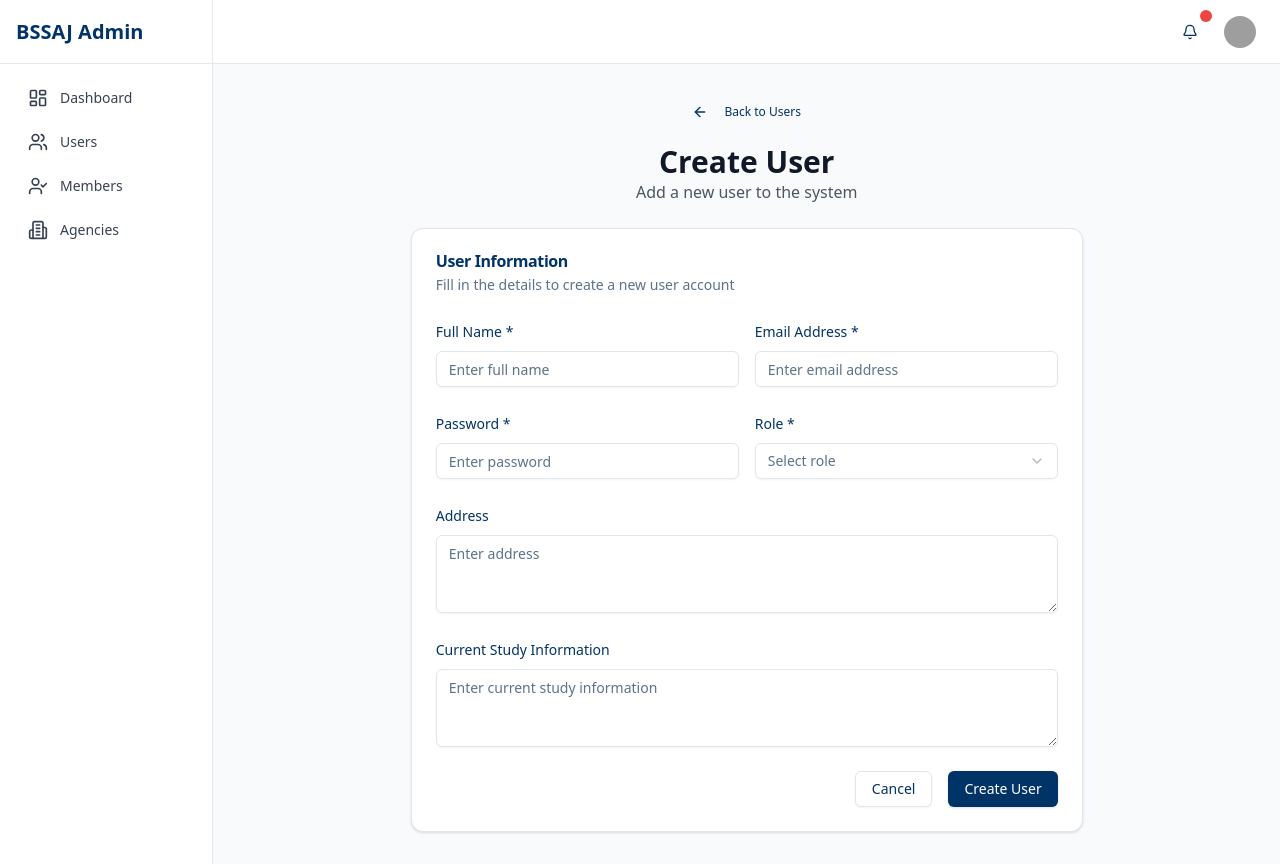
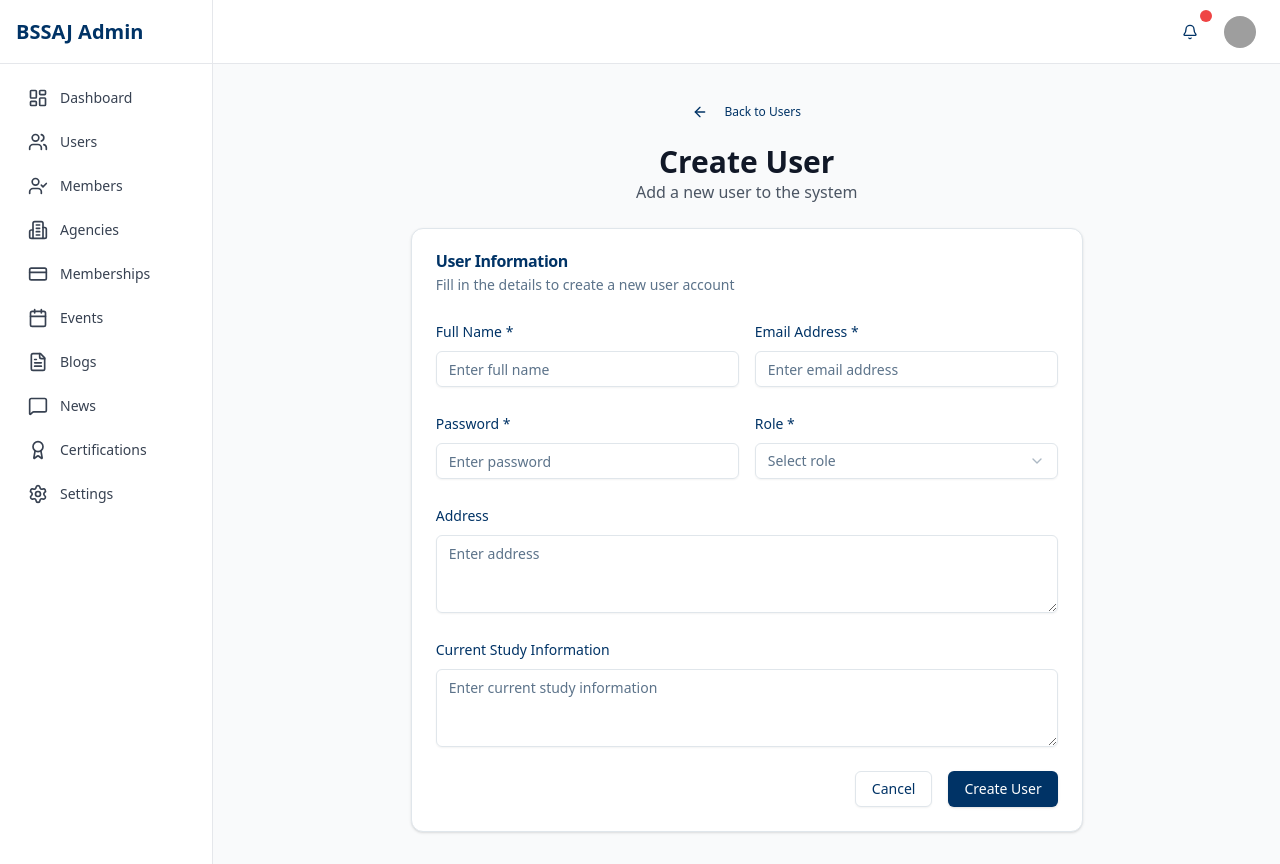
Before and after one commit to sakib-xrz/bssaj-admin-frontend, a Next.js app: page /users/create in a window 1280 px wide. Built offline with nearby package versions, Linux system fonts and the light colour scheme; grey boxes are pictures that could not be loaded.

Commit message:
Update sidebar navigation to include previously commented-out items and standardize cancel links across agency, member, and user pages for improved navigation consistency.

```diff
--- a/app/(private)/_components/sidebar.tsx
+++ b/app/(private)/_components/sidebar.tsx
@@ -8,12 +8,12 @@ import {
   Users,
   UserCheck,
   Building2,
-  // Calendar,
-  // FileText,
-  // CreditCard,
-  // MessageSquare,
-  // Settings,
-  // Award,
+  Calendar,
+  FileText,
+  CreditCard,
+  MessageSquare,
+  Settings,
+  Award,
 } from "lucide-react";
 
 const navigation = [
@@ -21,12 +21,12 @@ const navigation = [
   { name: "Users", href: "/users", icon: Users },
   { name: "Members", href: "/members", icon: UserCheck },
   { name: "Agencies", href: "/agencies", icon: Building2 },
-  // { name: "Memberships", href: "/memberships", icon: CreditCard },
-  // { name: "Events", href: "/events", icon: Calendar },
-  // { name: "Blogs", href: "/blogs", icon: FileText },
-  // { name: "News", href: "/news", icon: MessageSquare },
-  // { name: "Certifications", href: "/certifications", icon: Award },
-  // { name: "Settings", href: "/settings", icon: Settings },
+  { name: "Memberships", href: "/memberships", icon: CreditCard },
+  { name: "Events", href: "/events", icon: Calendar },
+  { name: "Blogs", href: "/blogs", icon: FileText },
+  { name: "News", href: "/news", icon: MessageSquare },
+  { name: "Certifications", href: "/certifications", icon: Award },
+  { name: "Settings", href: "/settings", icon: Settings },
 ];
 
 export function SidebarContent() {
--- a/app/(private)/agencies/create/page.tsx
+++ b/app/(private)/agencies/create/page.tsx
@@ -355,7 +355,7 @@ export default function CreateAgencyPage() {
               </div>
 
               <div className="flex justify-end space-x-4">
-                <Link href="/admin/agencies">
+                <Link href="/agencies">
                   <Button type="button" variant="outline">
                     Cancel
                   </Button>
--- a/app/(private)/agencies/edit/[id]/page.tsx
+++ b/app/(private)/agencies/edit/[id]/page.tsx
@@ -381,7 +381,7 @@ export default function EditAgencyPage() {
               </div>
 
               <div className="flex justify-end space-x-4">
-                <Link href="/admin/agencies">
+                <Link href="/agencies">
                   <Button type="button" variant="outline">
                     Cancel
                   </Button>
--- a/app/(private)/members/create/page.tsx
+++ b/app/(private)/members/create/page.tsx
@@ -308,7 +308,7 @@ export default function CreateMemberPage() {
               </div>
 
               <div className="flex justify-end space-x-4">
-                <Link href="/admin/members">
+                <Link href="/members">
                   <Button type="button" variant="outline">
                     Cancel
                   </Button>
--- a/app/(private)/members/edit/[id]/page.tsx
+++ b/app/(private)/members/edit/[id]/page.tsx
@@ -242,7 +242,7 @@ export default function EditMemberPage() {
               </div>
 
               <div className="flex justify-end space-x-4">
-                <Link href="/admin/members">
+                <Link href="/members">
                   <Button type="button" variant="outline">
                     Cancel
                   </Button>
--- a/app/(private)/users/create/page.tsx
+++ b/app/(private)/users/create/page.tsx
@@ -223,7 +223,7 @@ export default function CreateUserPage() {
               </div>
 
               <div className="flex justify-end space-x-4">
-                <Link href="/admin/users">
+                <Link href="/users">
                   <Button type="button" variant="outline">
                     Cancel
                   </Button>
--- a/app/(private)/users/edit/[id]/page.tsx
+++ b/app/(private)/users/edit/[id]/page.tsx
@@ -209,7 +209,7 @@ export default function EditUserPage() {
               </div>
 
               <div className="flex justify-end space-x-4">
-                <Link href="/admin/users">
+                <Link href="/users">
                   <Button type="button" variant="outline">
                     Cancel
                   </Button>
```
